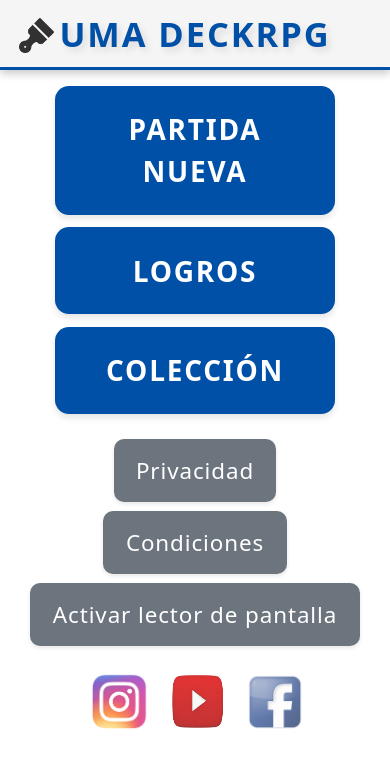
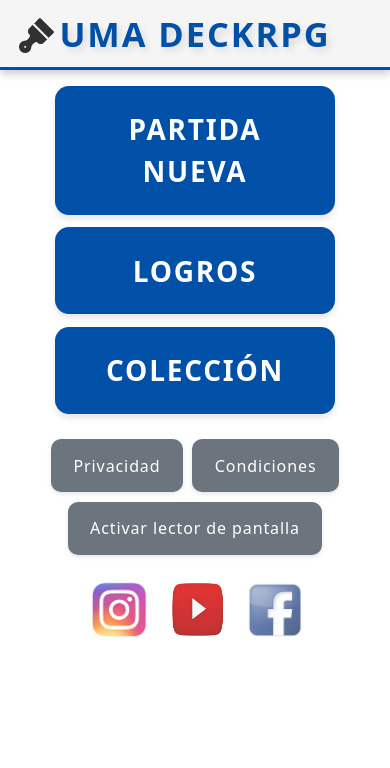
Before and after one commit to jacegar/InterfacesUsuarioGrupoE, a React (Create React App) app in the folder umadeck/: page / in a window 390 px wide. Shown: the top 768 px of the page. Built offline with nearby package versions, Linux system fonts and the light colour scheme.

Commit message:
Botones mas pequeños movil

```diff
--- a/umadeck/src/components/styles/mainmenu/MainMenu.css
+++ b/umadeck/src/components/styles/mainmenu/MainMenu.css
@@ -88,6 +88,11 @@
     .menu-link {
         width: min(90%, 280px);
     }
+
+    .menu-button-small {
+        padding: 0.7rem, 0.9rem;
+        font-size: 1rem
+    }
 }
 
 @media (max-width: 480px) {
```
